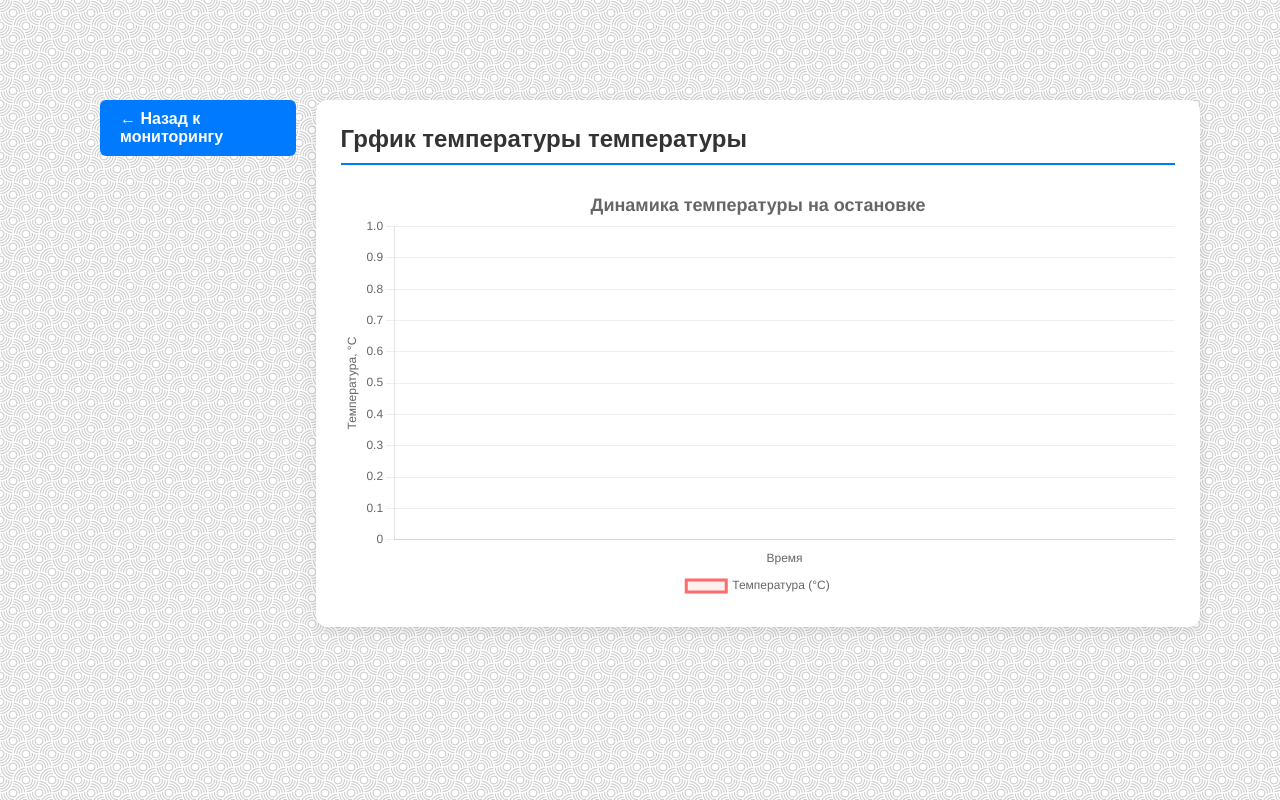
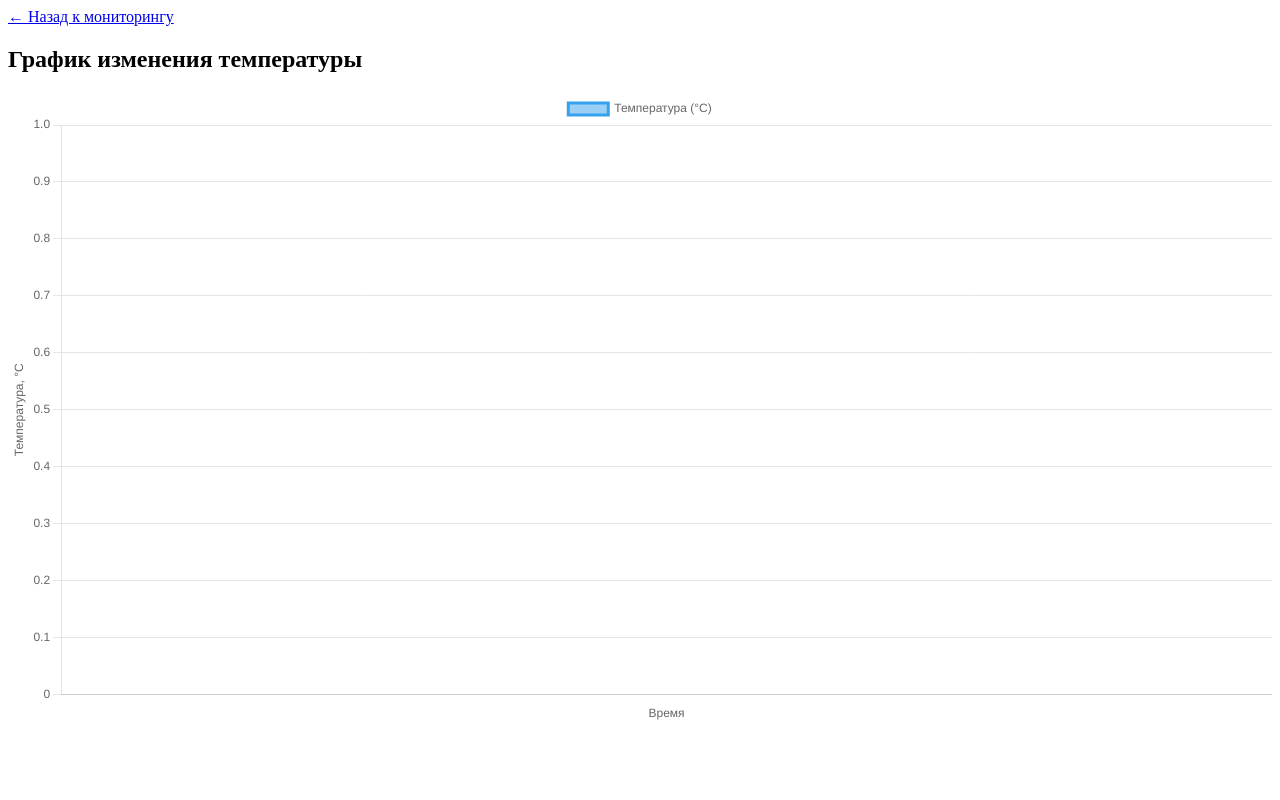
Before and after one commit to w0nkest/flaskproj, a Flask app: page /chart in a window 1280 px wide. Run offline with Flask 3, Linux system fonts and the light colour scheme; data that the repository does not hold is empty.

Commit message:
Poproshe nemnogo

```diff
--- a/templates/temperature_chart.html
+++ b/templates/temperature_chart.html
@@ -3,48 +3,14 @@
 <head>
     <meta charset="UTF-8">
     <title>График температуры</title>
-    <link rel="stylesheet" href="{{ url_for('static', filename='css/style.css') }}">
     <script src="https://code.jquery.com/jquery-3.6.0.min.js"></script>
     <script src="https://cdn.jsdelivr.net/npm/chart.js@4.4.0/dist/chart.umd.min.js"></script>
-    <style>
-        body {
-            font-family: sans-serif;
-            background-image: url("{{ url_for('static', filename='images/background.png') }}");
-            background-repeat: repeat;
-            margin: 30px;
-        }
-        .chart-container {
-            width: 90%;
-            max-width: 900px;
-            margin: 20px auto;
-            background: white;
-            padding: 25px;
-            border-radius: 12px;
-            box-shadow: 0 4px 15px rgba(0,0,0,0.1);
-        }
-        .back-link {
-            display: inline-block;
-            margin: 20px;
-            padding: 10px 20px;
-            background: #007bff;
-            color: white;
-            text-decoration: none;
-            border-radius: 6px;
-            font-weight: bold;
-        }
-        .back-link:hover {
-            background: #0056b3;
-        }
-    </style>
 </head>
 <body>
+    <a href="/status">← Назад к мониторингу</a>
 
-    <a href="/status" class="back-link">← Назад к мониторингу</a>
-
-    <div class="chart-container">
-        <h2>Грфик температуры температуры</h2>
-        <canvas id="temperatureChart" width="800" height="400"></canvas>
-    </div>
+    <h2>График изменения температуры</h2>
+    <canvas id="temperatureChart" width="800" height="400"></canvas>
 
     <script>
         $(document).ready(function() {
@@ -54,7 +20,33 @@
                 dataType: 'json',
                 success: function(response) {
                     if (response.labels && response.data) {
-                        renderChart(response.labels, response.data);
+                        const ctx = document.getElementById('temperatureChart').getContext('2d');
+                        new Chart(ctx, {
+                            type: 'line',
+                            data: {
+                                labels: response.labels,
+                                datasets: [{
+                                    label: 'Температура (°C)',
+                                    data: response.data
+                                }]
+                            },
+                            options: {
+                                scales: {
+                                    y: {
+                                        title: {
+                                            display: true,
+                                            text: 'Температура, °C'
+                                        }
+                                    },
+                                    x: {
+                                        title: {
+                                            display: true,
+                                            text: 'Время'
+                                        }
+                                    }
+                                }
+                            }
+                        });
                     } else {
                         alert('Нет данных для отображения графика.');
                     }
@@ -63,61 +55,6 @@
                     alert('Ошибка загрузки данных с сервера.');
                 }
             });
-
-            function renderChart(labels, data) {
-                const ctx = document.getElementById('temperatureChart').getContext('2d');
-                new Chart(ctx, {
-                    type: 'line',
-                    data: {
-                        labels: labels,
-                        datasets: [{
-                            label: 'Температура (°C)',
-                            data: data,
-                            borderColor: '#ff6b6b',
-                            backgroundColor: 'rgba(255, 107, 107, 0.1)',
-                            borderWidth: 3,
-                            pointBackgroundColor: '#ff6b6b',
-                            pointRadius: 4,
-                            tension: 0.3,
-                            fill: true
-                        }]
-                    },
-                    options: {
-                        responsive: true,
-                        plugins: {
-                            title: {
-                                display: true,
-                                text: 'Динамика температуры на остановке',
-                                font: { size: 18 }
-                            },
-                            legend: {
-                                display: true,
-                                position: 'bottom'
-                            }
-                        },
-                        scales: {
-                            y: {
-                                title: {
-                                    display: true,
-                                    text: 'Температура, °C'
-                                },
-                                grid: {
-                                    color: '#eee'
-                                }
-                            },
-                            x: {
-                                title: {
-                                    display: true,
-                                    text: 'Время'
-                                },
-                                grid: {
-                                    display: false
-                                }
-                            }
-                        }
-                    }
-                });
-            }
         });
     </script>
 </body>
```
